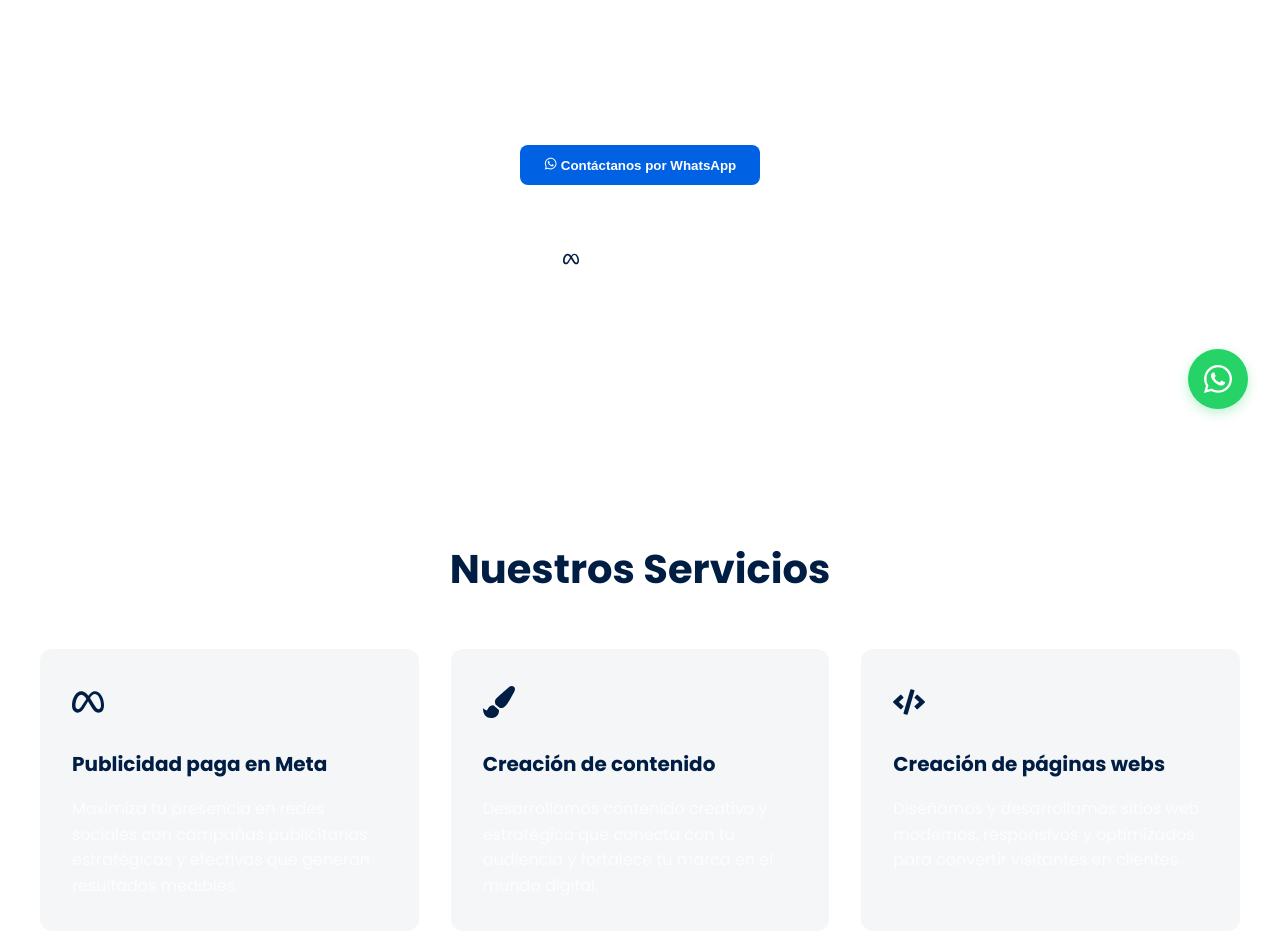
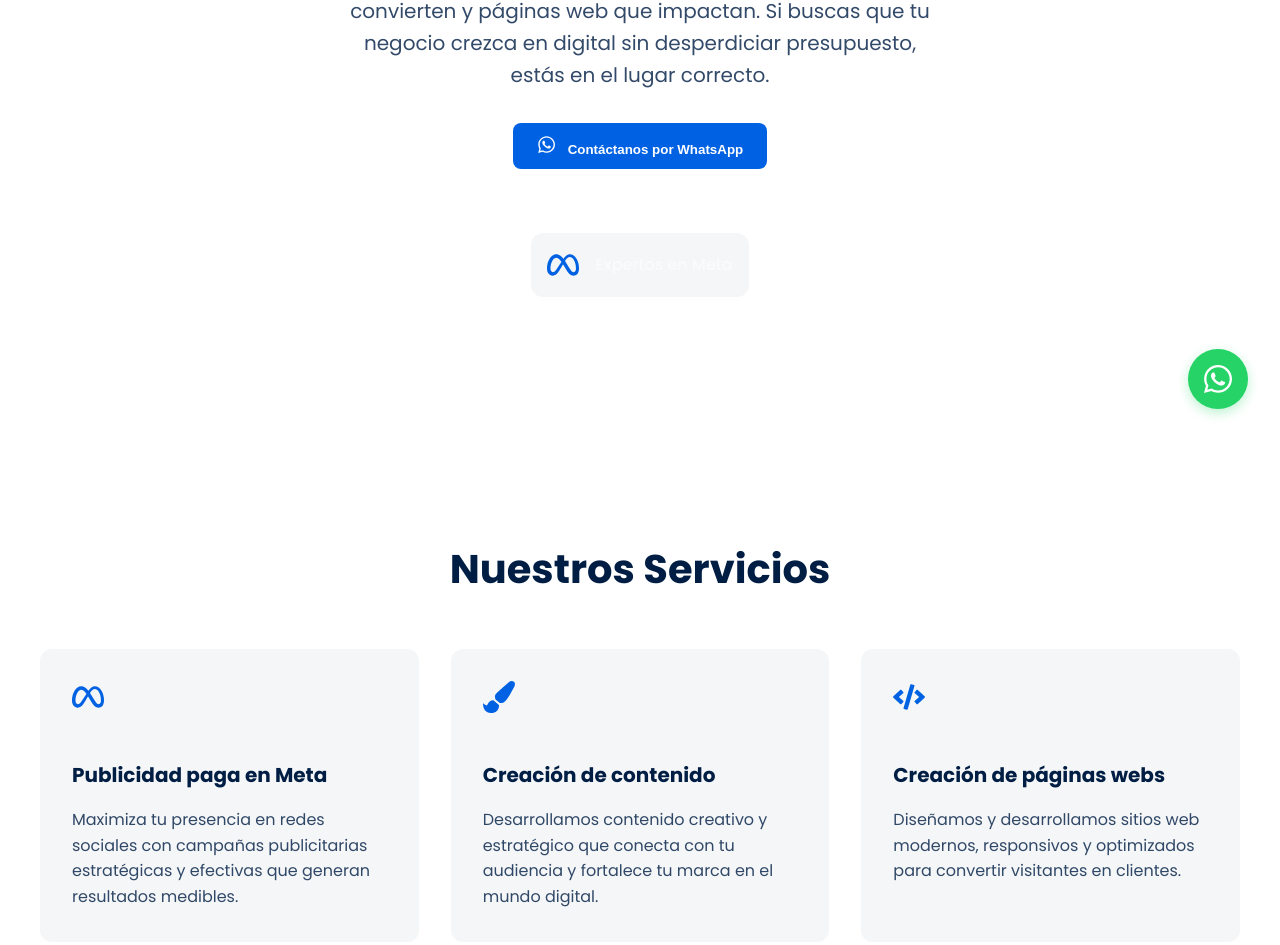
Before and after one commit to 1nocturne14/clickadsamplifyaws, a React (Create React App) app: page / in a window 1280 px wide. Shown: the part 359-1304 px from the top of the page. Built offline with nearby package versions, Linux system fonts and the light colour scheme.

Commit message:
fix: corregir problemas de tipado con react-icons

```diff
--- a/src/App.css
+++ b/src/App.css
@@ -105,7 +105,8 @@ body {
   font-size: 1.25rem;
   max-width: 600px;
   margin-bottom: 2rem;
-  color: rgba(255, 255, 255, 0.8);
+  color: var(--text-color);
+  opacity: 0.8;
 }
 
 .trusted-brands {
@@ -269,7 +270,8 @@ body {
 }
 
 .feature-item p {
-  color: rgba(255, 255, 255, 0.8);
+  color: var(--text-color);
+  opacity: 0.8;
 }
 
 /* FAQ Styles */
@@ -313,7 +315,8 @@ body {
 
 .faq-answer {
   margin-top: 1rem;
-  color: rgba(255, 255, 255, 0.8);
+  color: var(--text-color);
+  opacity: 0.8;
 }
 
 /* Button Secondary Style */
@@ -392,3 +395,41 @@ body {
 .whatsapp-button:hover {
   transform: translateY(-5px);
 }
+
+/* Icon Styles */
+.icon-wrapper {
+  font-size: 2rem;
+  margin-bottom: 1rem;
+  color: var(--primary-color);
+}
+
+.button-icon {
+  margin-right: 0.5rem;
+  font-size: 1.2rem;
+}
+
+.meta-icon {
+  font-size: 2rem;
+  color: var(--primary-color);
+  margin-right: 0.5rem;
+}
+
+.social-icon {
+  font-size: 1.5rem;
+  color: var(--text-color);
+}
+
+.whatsapp-icon {
+  font-size: 2rem;
+  color: white;
+}
+
+.meta-expert {
+  display: flex;
+  align-items: center;
+  justify-content: center;
+  gap: 0.5rem;
+  padding: 1rem;
+  background: var(--card-background);
+  border-radius: 12px;
+}
--- a/src/components/Features.tsx
+++ b/src/components/Features.tsx
@@ -1,4 +1,5 @@
 import React from 'react';
+import { IconContext } from 'react-icons';
 import { SiMeta } from 'react-icons/si';
 import { FaPaintBrush, FaCode } from 'react-icons/fa';
 
@@ -6,29 +7,31 @@ export const Features: React.FC = () => {
   return (
     <section className="features" id="servicios">
       <h2>Nuestros Servicios</h2>
+      <IconContext.Provider value={{ className: 'feature-icon' }}>
         <div className="features-grid">
           <div className="feature-item">
-          <div className="feature-icon">
-            <SiMeta />
+            <div className="icon-wrapper">
+              <SiMeta aria-hidden="true" />
             </div>
             <h3>Publicidad paga en Meta</h3>
             <p>Maximiza tu presencia en redes sociales con campañas publicitarias estratégicas y efectivas que generan resultados medibles.</p>
           </div>
           <div className="feature-item">
-          <div className="feature-icon">
-            <FaPaintBrush />
+            <div className="icon-wrapper">
+              <FaPaintBrush aria-hidden="true" />
             </div>
             <h3>Creación de contenido</h3>
             <p>Desarrollamos contenido creativo y estratégico que conecta con tu audiencia y fortalece tu marca en el mundo digital.</p>
           </div>
           <div className="feature-item">
-          <div className="feature-icon">
-            <FaCode />
+            <div className="icon-wrapper">
+              <FaCode aria-hidden="true" />
             </div>
             <h3>Creación de páginas webs</h3>
             <p>Diseñamos y desarrollamos sitios web modernos, responsivos y optimizados para convertir visitantes en clientes.</p>
           </div>
         </div>
+      </IconContext.Provider>
     </section>
   );
 };
--- a/src/components/Footer.tsx
+++ b/src/components/Footer.tsx
@@ -1,4 +1,5 @@
 import React from 'react';
+import { IconContext } from 'react-icons';
 import { FaFacebook, FaInstagram, FaWhatsapp } from 'react-icons/fa';
 
 export const Footer: React.FC = () => {
@@ -10,18 +11,22 @@ export const Footer: React.FC = () => {
         <p className="copyright">
           © 2021 - {currentYear} ClickAds Marketing - Todos los derechos reservados
         </p>
+        <IconContext.Provider value={{ className: 'social-icon' }}>
           <div className="social-icons">
             <a href="https://www.facebook.com/clickadsagencia" target="_blank" rel="noopener noreferrer">
-            <FaFacebook />
+              <FaFacebook aria-hidden="true" />
             </a>
             <a href="https://www.instagram.com/clickads_agencia/" target="_blank" rel="noopener noreferrer">
-            <FaInstagram />
+              <FaInstagram aria-hidden="true" />
             </a>
           </div>
+        </IconContext.Provider>
       </div>
+      <IconContext.Provider value={{ className: 'whatsapp-icon' }}>
         <div className="whatsapp-button">
-        <FaWhatsapp />
+          <FaWhatsapp aria-hidden="true" />
         </div>
+      </IconContext.Provider>
     </footer>
   );
 };
--- a/src/components/Hero.tsx
+++ b/src/components/Hero.tsx
@@ -1,4 +1,5 @@
 import React from 'react';
+import { IconContext } from 'react-icons';
 import { FaWhatsapp } from 'react-icons/fa';
 import { SiMeta } from 'react-icons/si';
 
@@ -11,12 +12,16 @@ export const Hero: React.FC = () => {
       </h1>
       <p>Creamos contenido que conecta, campañas que convierten y páginas web que impactan. Si buscas que tu negocio crezca en digital sin desperdiciar presupuesto, estás en el lugar correcto.</p>
       <button className="button-primary">
-        <FaWhatsapp className="icon" /> Contáctanos por WhatsApp
+        <IconContext.Provider value={{ className: 'button-icon' }}>
+          <FaWhatsapp aria-hidden="true" /> Contáctanos por WhatsApp
+        </IconContext.Provider>
       </button>
       <div className="trusted-brands">
         <div className="brand-logos">
           <div className="meta-expert">
-            <SiMeta className="meta-icon" />
+            <IconContext.Provider value={{ className: 'meta-icon' }}>
+              <SiMeta aria-hidden="true" />
+            </IconContext.Provider>
             <span>Expertos en Meta</span>
           </div>
         </div>
```
Lines whose indentation alone changed are shown as unchanged.
